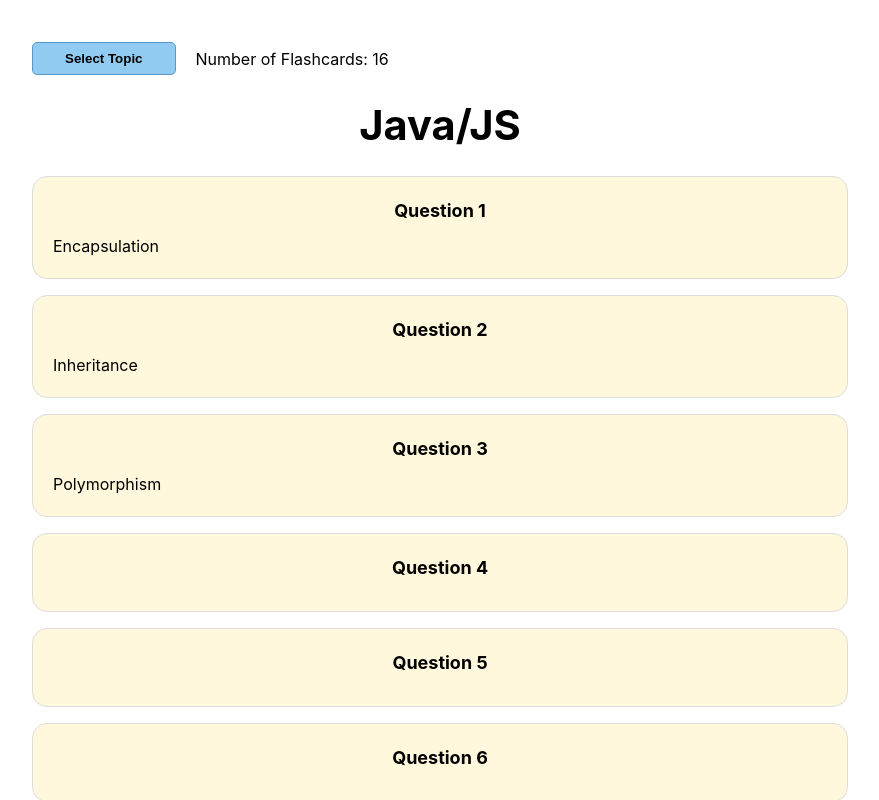
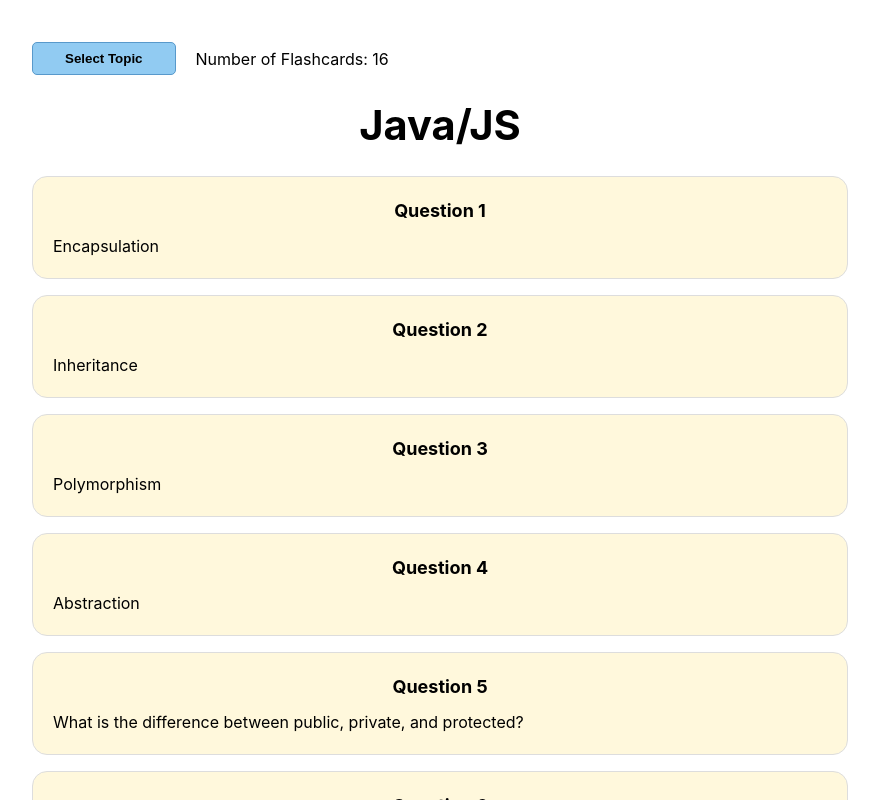
Before and after one commit to KhangBBBB/interview-prep, a Svelte app: page / in a window 1280 px wide. Shown: the top 800 px of the page, without its empty margins (200-1079 px from the left). Built offline with nearby package versions, Linux system fonts and the light colour scheme.

Commit message:
Add cards.

```diff
--- a/src/data.ts
+++ b/src/data.ts
@@ -24,12 +24,16 @@ An example of polymorphism in action. We have 2 animals: dog and cat. Both are a
 So in the example, dogs and cats are considered objects. Two animals can understand the same sound but in different ways.`,
             },
             {
-                question: ``,
-                answer: ``,
+                question: `Abstraction`,
+                answer: `Hiding complex details and showing only the essential parts of an object, making it easier to use without needing to know how it works internally, like managing students, we just need the name and student ID, we don't need to know about weight or heights`,
             },
             {
-                question: ``,
-                answer: ``,
+                question: `What is the difference between public, private, and protected?`,
+                answer: `* Public: Public members are accessible from outside the class. They can be accessed and modified by any code that has access to an instance of the class.
+
+* Private: Private members are only accessible from within the class itself. They cannot be accessed or modified directly from outside the class. Private members are typically used to hide implementation details and ensure data integrity.
+
+* Protected: Protected members are accessible within the class itself and by its subclasses (child classes). They cannot be accessed from outside the class hierarchy. Protected members are useful when you want to provide access to subclasses but restrict access to other classes.`,
             },
             {
                 question: ``,
```
